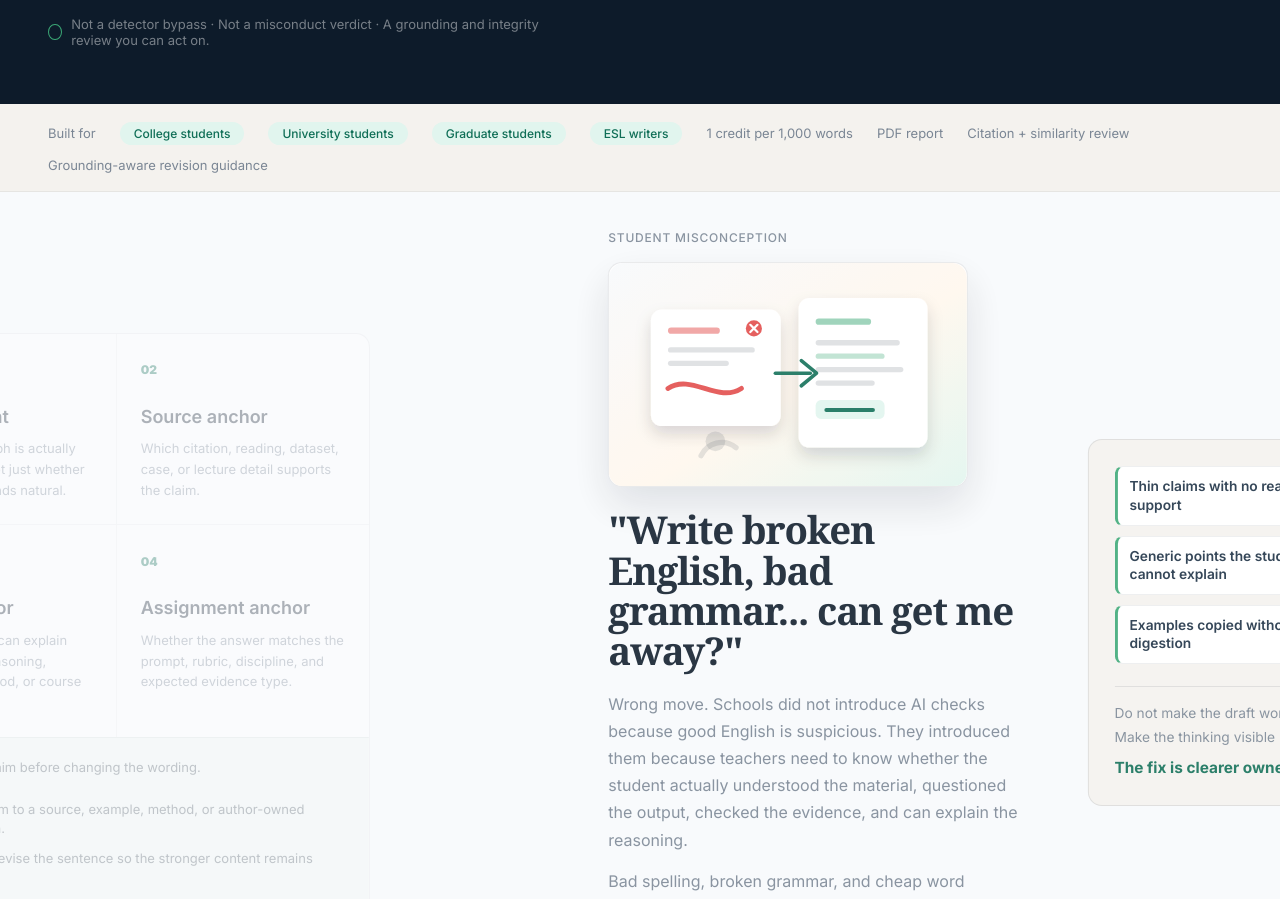
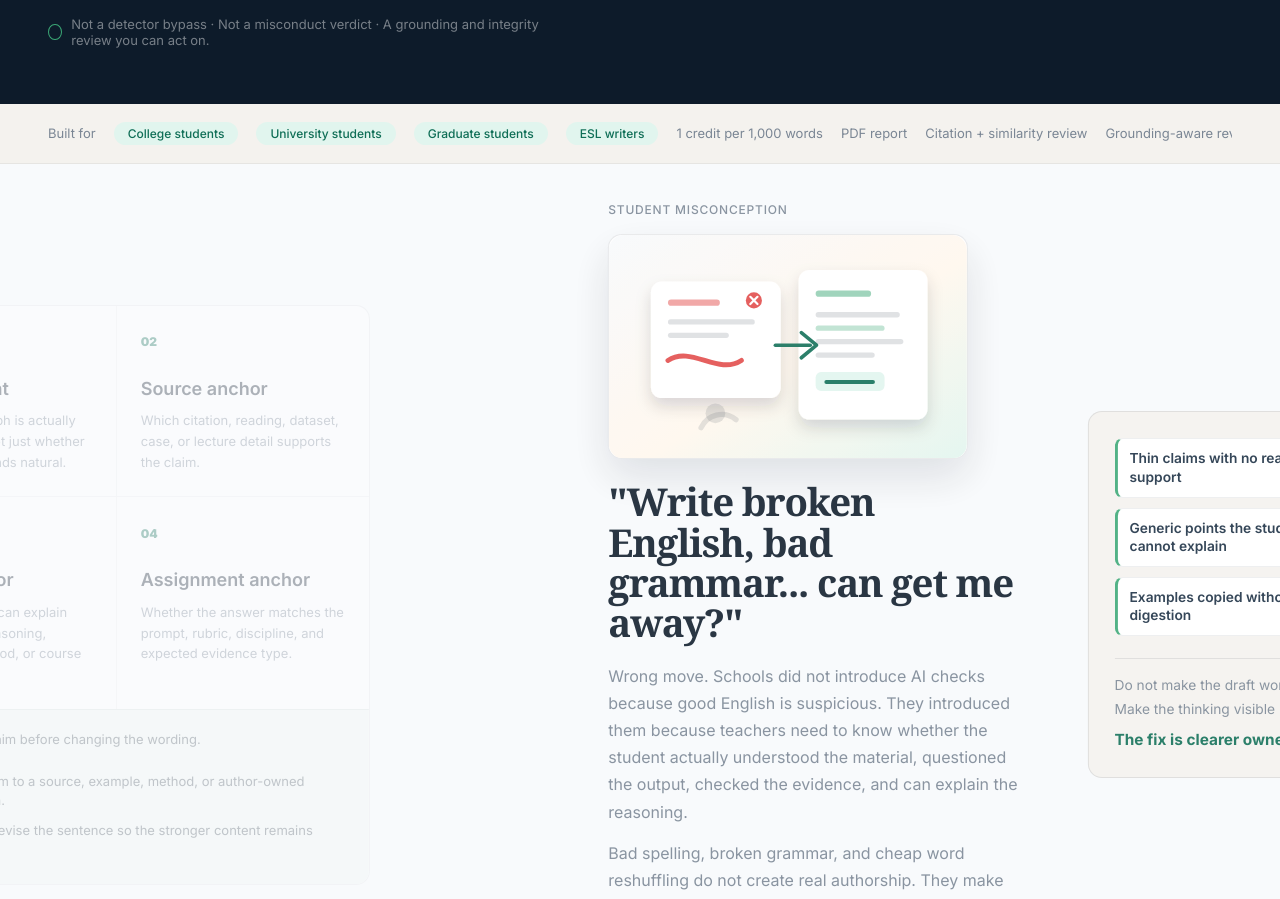
Before and after one commit to kianwoon/draftproof-services, a React (Vite) app in the folder draftproof-frontend/: page / in a window 1280 px wide. Shown: the part 825-1724 px from the top of the page. Built offline with nearby package versions, Linux system fonts and the light colour scheme; no server answers.

Commit message:
Keep landing trust bar on one line
Switch .trust-bar-inner from flex-wrap to a single non-wrapping row that
scrolls horizontally (hidden scrollbar) on narrow screens, so the audience
chips and feature notes stay on one line instead of wrapping.

```diff
--- a/draftproof-frontend/src/styles/site-master/02-landing-hero.css
+++ b/draftproof-frontend/src/styles/site-master/02-landing-hero.css
@@ -408,10 +408,21 @@
 .trust-bar-inner {
   display: flex;
   align-items: center;
-  gap: 12px 24px;
-  flex-wrap: wrap;
+  gap: 18px;
+  flex-wrap: nowrap;
+  overflow-x: auto;
+  scrollbar-width: none;
   color: var(--muted);
   font-size: 13px;
+}
+
+.trust-bar-inner::-webkit-scrollbar {
+  display: none;
+}
+
+.trust-bar-inner > * {
+  flex: none;
+  white-space: nowrap;
 }
 
 .trust-bar strong {
```
